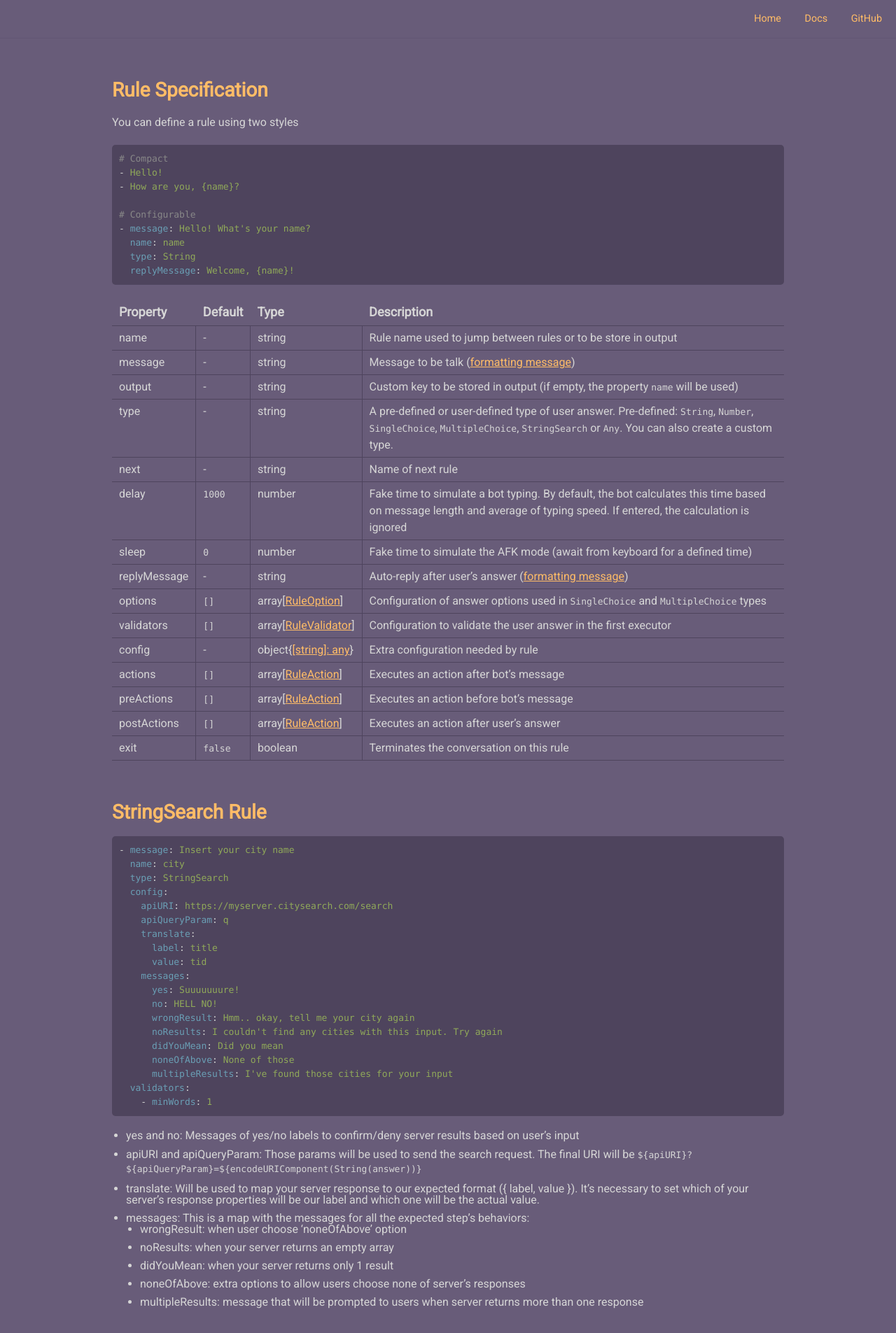
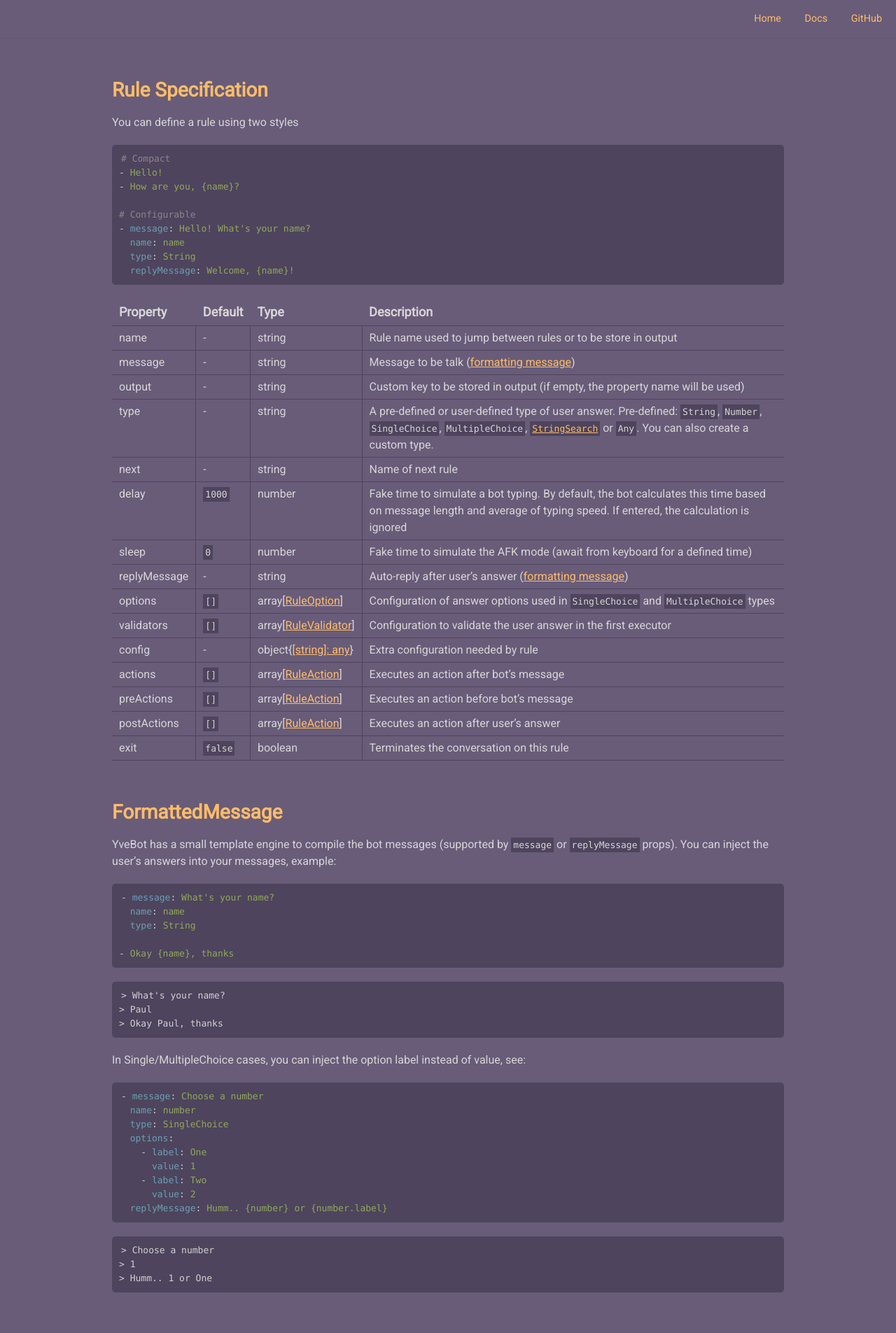
Before and after one commit to andersonba/yve-bot, a Jekyll site: the page built from docs/docs/rule.md, in a window 1280 px wide. Shown: the top 1905 px of the page at 70% size. Built offline with Jekyll 4.4.1, drawn with Linux system fonts in a browser that asks for light colours; nearby versions of some CDN libraries; our own code applies the rules of GitHub Pages for plain Markdown files.

Commit message:
docs: improvements

````diff
--- a/docs/_sass/markdown.scss
+++ b/docs/_sass/markdown.scss
@@ -13,6 +13,8 @@
     font-family: 'Monaco', 'Lucida Console', monospace;
     font-size: 13px;
     line-height: 20px;
+    background-color: $purpleDark;
+    padding: 3px;
   }
 
   pre {
--- a/docs/docs/rule.md
+++ b/docs/docs/rule.md
@@ -21,8 +21,8 @@ You can define a rule using two styles
 |----------|---------|------|-------------|
 | name | - | string | Rule name used to jump between rules or to be store in output
 | message | - | string | Message to be talk ([formatting message](#formattedmessage))
-| output | - | string | Custom key to be stored in output (if empty, the property `name` will be used)
-| type | - | string | A pre-defined or user-defined type of user answer. Pre-defined: `String`, `Number`, `SingleChoice`, `MultipleChoice`, `StringSearch` or `Any`. You can also create a custom type.
+| output | - | string | Custom key to be stored in output (if empty, the property *name* will be used)
+| type | - | string | A pre-defined or user-defined type of user answer. Pre-defined: `String`, `Number`, `SingleChoice`, `MultipleChoice`, [`StringSearch`]({{ site.baseurl }}/docs/rule-type-string-search) or `Any`. You can also create a custom type.
 | next | - | string | Name of next rule
 | delay | `1000` | number | Fake time to simulate a bot typing. By default, the bot calculates this time based on message length and average of typing speed. If entered, the calculation is ignored
 | sleep | `0` | number | Fake time to simulate the AFK mode (await from keyboard for a defined time)
@@ -34,44 +34,6 @@ You can define a rule using two styles
 | preActions | `[]` | array[[RuleAction](#ruleaction)] | Executes an action before bot's message
 | postActions | `[]` | array[[RuleAction](#ruleaction)] | Executes an action after user's answer
 | exit | `false` | boolean | Terminates the conversation on this rule
-
-# StringSearch Rule
-```yaml
-- message: Insert your city name
-  name: city
-  type: StringSearch
-  config:
-    apiURI: https://myserver.citysearch.com/search
-    apiQueryParam: q
-    translate:
-      label: title
-      value: tid
-    messages:
-      yes: Suuuuuuure!
-      no: HELL NO!
-      wrongResult: Hmm.. okay, tell me your city again
-      noResults: I couldn't find any cities with this input. Try again
-      didYouMean: Did you mean
-      noneOfAbove: None of those
-      multipleResults: I've found those cities for your input
-  validators:
-    - minWords: 1
-```
-- yes and no:
-  Messages of yes/no labels to confirm/deny server results based on user's input
-- apiURI and apiQueryParam:
-  Those params will be used to send the search request. The final URI will be
-  `${apiURI}?${apiQueryParam}=${encodeURIComponent(String(answer))}`
-- translate:
-  Will be used to map your server response to our expected format ({ label, value }).
-  It's necessary to set which of your server's response properties will be our label and which one will be the actual value.
-- messages:
-  This is a map with the messages for all the expected step's behaviors:
-  - wrongResult: when user choose 'noneOfAbove' option
-  - noResults: when your server returns an empty array
-  - didYouMean: when your server returns only 1 result
-  - noneOfAbove: extra options to allow users choose none of server's responses
-  - multipleResults: message that will be prompted to users when server returns more than one response
 
 # FormattedMessage
 
````
Also changed, not shown: docs/docs/building-rules.md (+7 -4 lines), docs/docs/getting-started.md (+12 -8 lines), docs/docs/playground.md (+1 -1 lines), docs/docs/rule-type-string-search.md (added, +41 -0 lines), docs/docs/ui.md (+6 -1 lines).
